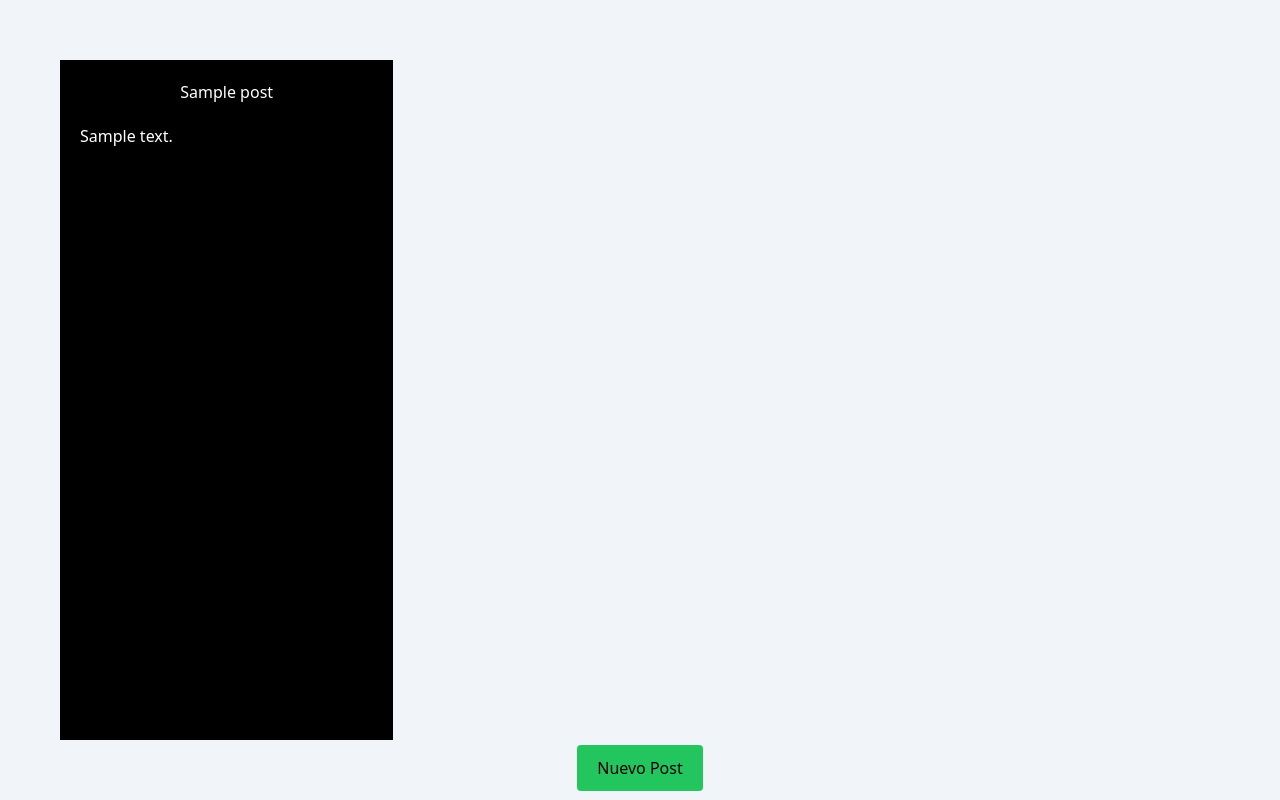
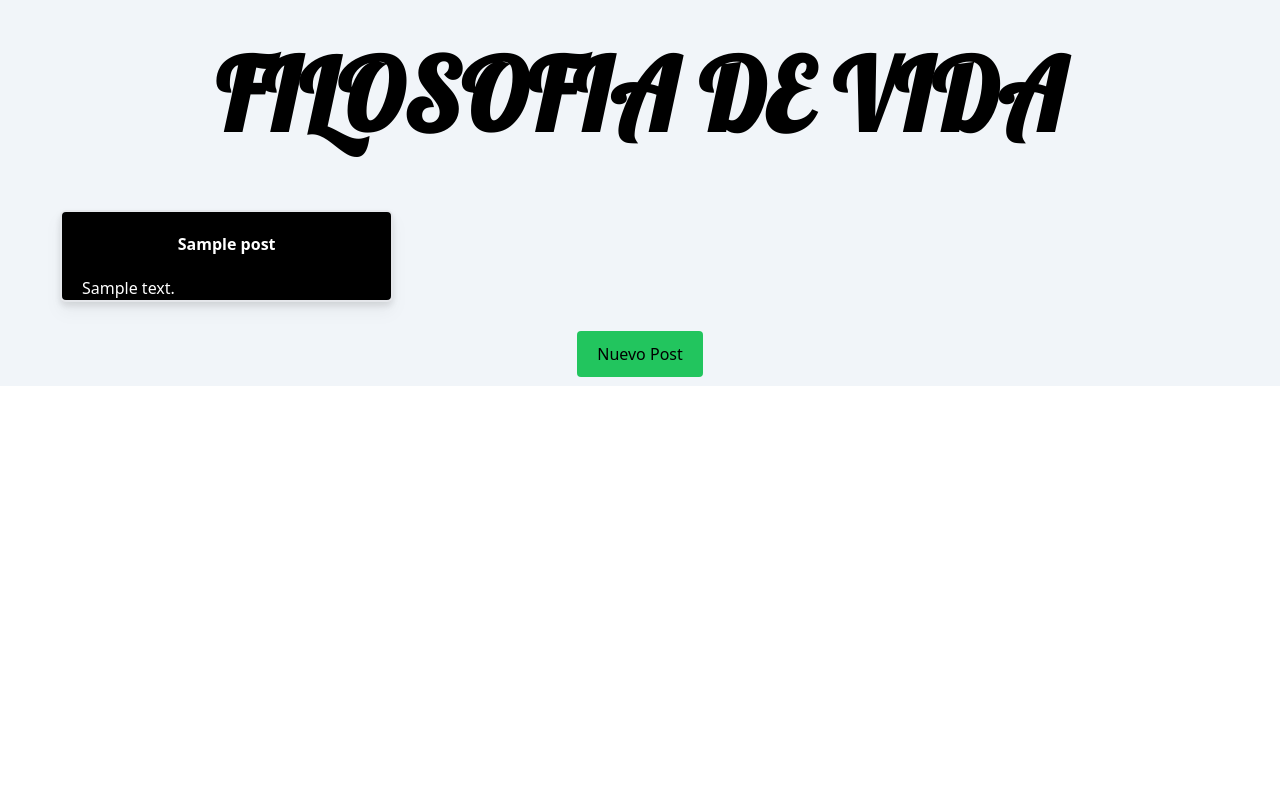
Before and after one commit to ManuBedoya/blogFilosofias, a Django app: page / in a window 1280 px wide. Run offline with Django 3.2, Linux system fonts and the light colour scheme; tables that the repository leaves empty hold one stand-in row (values such as "Sample post"); some libraries are stand-ins or nearby versions.

Commit message:
Home Finalized

```diff
--- a/templates/base.html
+++ b/templates/base.html
@@ -5,11 +5,13 @@
     <meta name="viewport" content="width=device-width, initial-scale=1.0" />
     {% tailwind_css %}
     <style>
+      @import url('https://fonts.googleapis.com/css2?family=Lobster&display=swap');
       .fondo {
         background-color: black;
       }
-      .container {
-        height: 100%;
+      h1{
+        font-family: 'Lobster', cursive;
+      }
       }
     </style>
     <title>Document</title>
--- a/templates/blog_create.html
+++ b/templates/blog_create.html
@@ -1,5 +1,5 @@
 {%extends 'base.html'%} {% load crispy_forms_tags %} {% block content %}
-<form method="POST">
+<form class="h-full" method="POST">
   {% csrf_token %} {{form | crispy}}
   <button class="bg-green-500 px-5 py-3 rounded" type="submit">Crear</button>
 </form>
--- a/templates/blog_list.html
+++ b/templates/blog_list.html
@@ -1,10 +1,14 @@
 {% extends 'base.html' %} {% block content %}
-<div class="grid grid-cols-3 h-full justify-between">
+<div class="grid grid-cols-3 justify-between">
+  <h1 class="col-span-3 text-center text-[100px] font-bold">FILOSOFIA DE VIDA</h1>
     {% for post in posts %}
-    <div class="mx-10 my-10 bg-black text-[#ffff]"><h2 class="py-5 text-center">{{post.title}}</h2><p class="px-5">{{post.getShortContent}}</p></div>
+    <a href={% url 'blog:detail' post.id %} class="mx-10 my-10 bg-black text-[#ffff] rounded-md border-2 drop-shadow-lg">
+      <h2 class="py-5 text-center font-bold">{{post.title}}</h2>
+      <p class="px-5">{{post.getShortContent}}</p>
+    </a>
     {% endfor %}
 
-  <div class="self-end justify-self-center"><button><a class="bg-green-500 px-5 py-3 te rounded" href= {% url 'blog:create' %}>Nuevo Post</a></button></div>
+  <div class="col-span-3 self-end justify-self-center"><button><a class="bg-green-500 px-5 py-3 te rounded" href= {% url 'blog:create' %}>Nuevo Post</a></button></div>
 </div>
 
 {% endblock content %}
```
